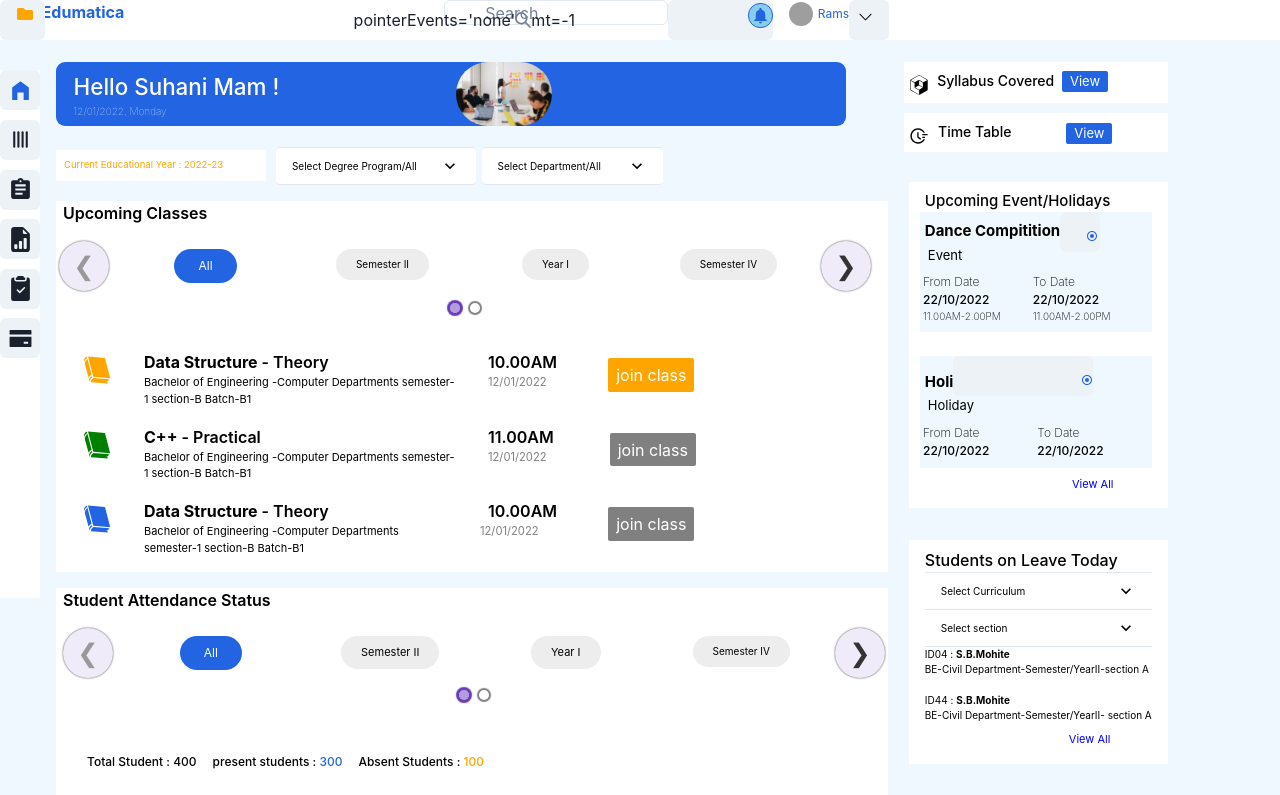
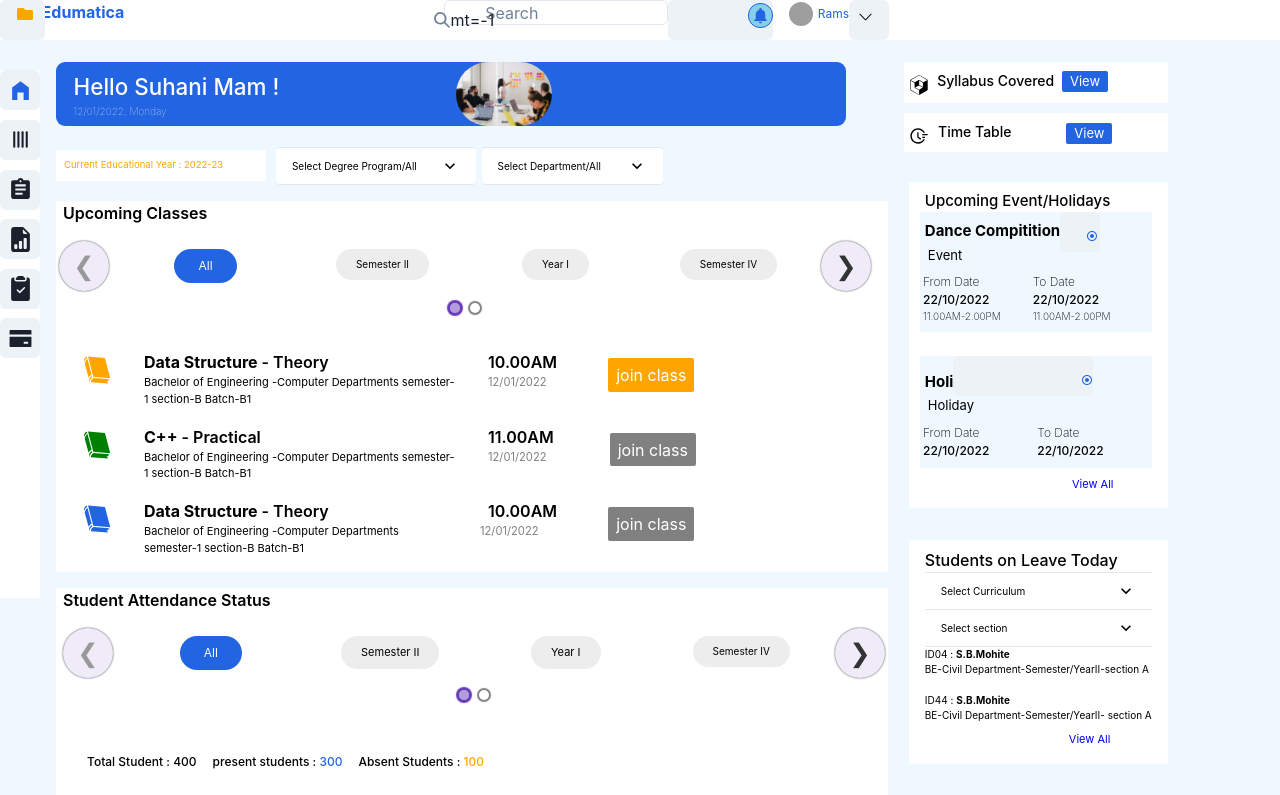
Before and after one commit to saravanakumaranish/college_project1, a Next.js app: page / in a window 1280 px wide. Shown: the top 795 px of the page. Built offline with nearby package versions, Linux system fonts and the light colour scheme; grey boxes are pictures that could not be loaded.

Commit message:
pointing

```diff
--- a/pages/index.js
+++ b/pages/index.js
@@ -55,8 +55,8 @@ const Home=() => {
     </div>
     <div>
     <InputGroup className='search'>
-    <InputLeftElement>
-      pointerEvents='none'
+    <InputLeftElement
+      pointerEvents='none'>
       <SearchIcon color='gray.500' />
       mt={-1}
       </InputLeftElement>
```
